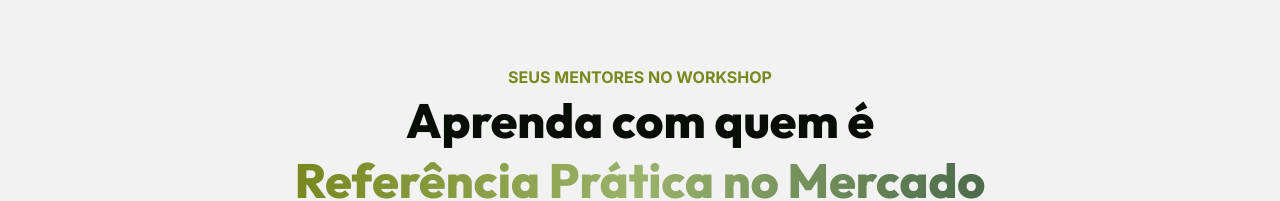
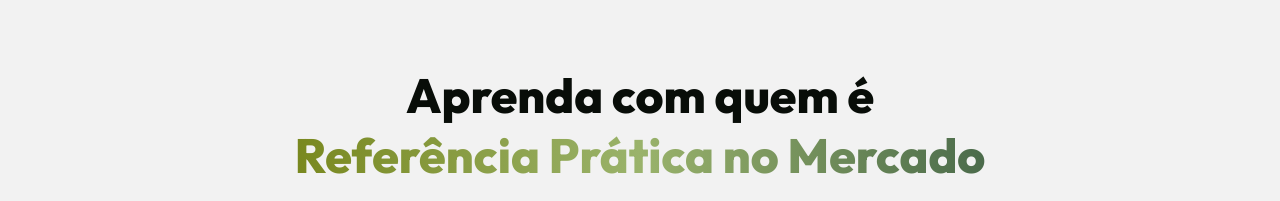
Before and after one commit to henriquegsantos149/workshop.pericia, a website built with Vite: page index.html in a window 1280 px wide. Shown: the part 2825-3026 px from the top of the page. Built offline with nearby package versions, Linux system fonts and the light colour scheme.

Commit message:
style: remove 'SEUS MENTORES NO WORKSHOP' tag

```diff
--- a/index.html
+++ b/index.html
@@ -501,7 +501,6 @@
       <div class="container">
 
         <div class="section-header text-center reveal">
-          <span class="section-tag" style="color: var(--color-primary-dark); font-weight: 700;">SEUS MENTORES NO WORKSHOP</span>
           <h2 class="section-title" style="color: var(--color-text-dark);">Aprenda com quem é <br><span class="gradient-text text-nowrap">Referência Prática no Mercado</span></h2>
           <p class="section-desc" style="color: #4B5E4B; max-width: 760px; margin: 0 auto 50px auto;">
             Dois especialistas com sólida experiência na linha de frente do Geoprocessamento, Licenciamento e Perícia Ambiental.
```
Also changed, not shown: dist/index.html.
